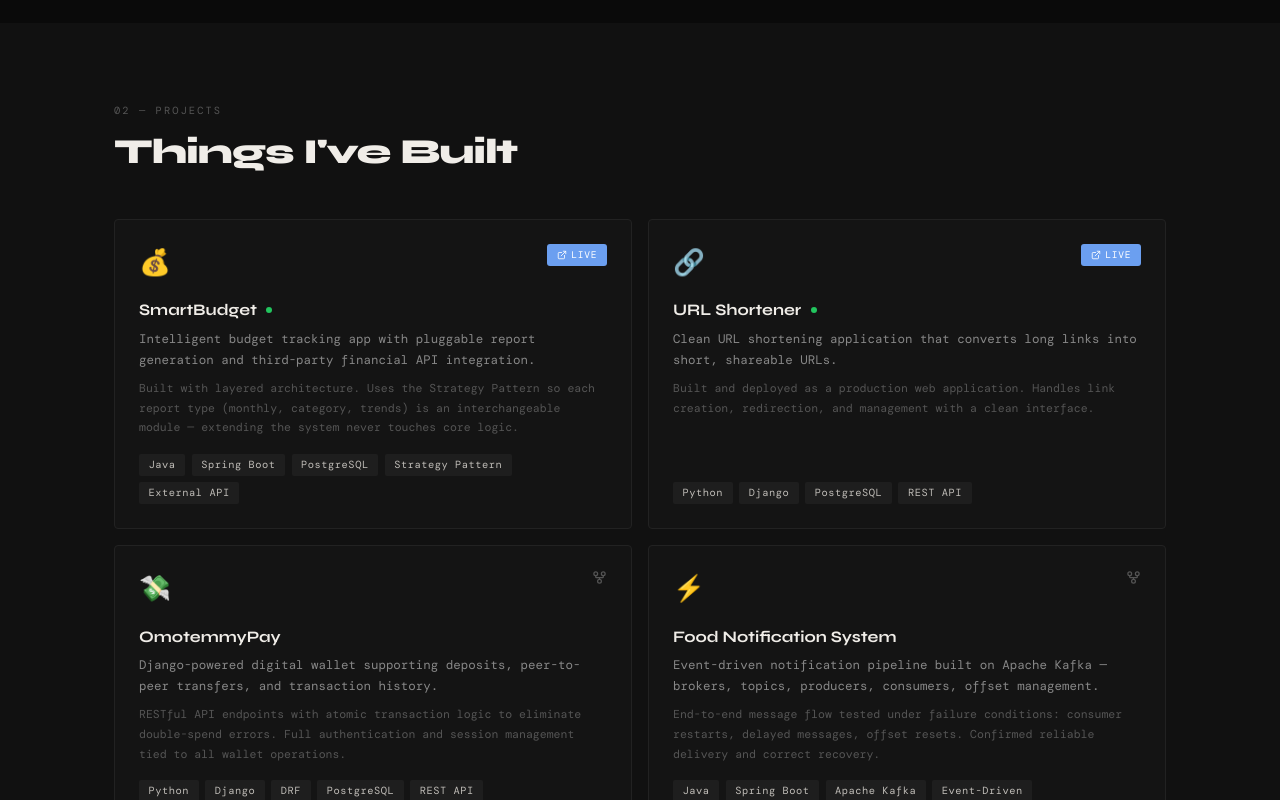
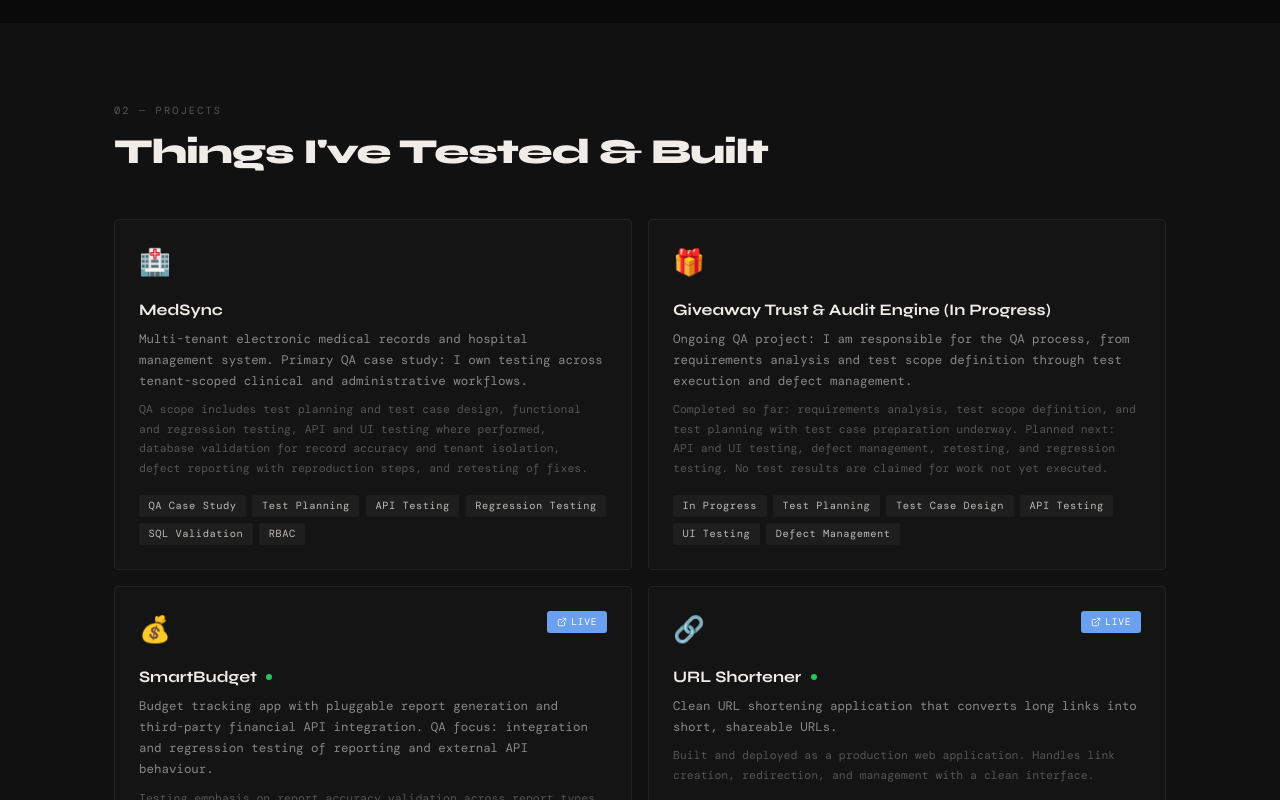
Before and after one commit to fathiaoyinloye/fathiaoyinloye, a Next.js app in the folder fathia-portfolio/: page / in a window 1280 px wide. Shown: the part 1920-2720 px from the top of the page. Built offline with nearby package versions, Linux system fonts and the light colour scheme; a web font is replaced by a local one.

Commit message:
Prioritise MedSync, Giveaway and SmartBudget QA case studies in Projects

```diff
--- a/fathia-portfolio/app/components/Projects.tsx
+++ b/fathia-portfolio/app/components/Projects.tsx
@@ -3,11 +3,29 @@ import { ExternalLink, GitFork } from "lucide-react";
 
 const projects = [
   {
+    name: "MedSync",
+    emoji: "🏥",
+    desc: "Multi-tenant electronic medical records and hospital management system. Primary QA case study: I own testing across tenant-scoped clinical and administrative workflows.",
+    detail: "QA scope includes test planning and test case design, functional and regression testing, API and UI testing where performed, database validation for record accuracy and tenant isolation, defect reporting with reproduction steps, and retesting of fixes.",
+    tags: ["QA Case Study", "Test Planning", "API Testing", "Regression Testing", "SQL Validation", "RBAC"],
+    live: null,
+    github: null,
+  },
+  {
+    name: "Giveaway Trust & Audit Engine (In Progress)",
+    emoji: "🎁",
+    desc: "Ongoing QA project: I am responsible for the QA process, from requirements analysis and test scope definition through test execution and defect management.",
+    detail: "Completed so far: requirements analysis, test scope definition, and test planning with test case preparation underway. Planned next: API and UI testing, defect management, retesting, and regression testing. No test results are claimed for work not yet executed.",
+    tags: ["In Progress", "Test Planning", "Test Case Design", "API Testing", "UI Testing", "Defect Management"],
+    live: null,
+    github: null,
+  },
+  {
     name: "SmartBudget",
     emoji: "💰",
-    desc: "Intelligent budget tracking app with pluggable report generation and third-party financial API integration.",
-    detail: "Built with layered architecture. Uses the Strategy Pattern so each report type (monthly, category, trends) is an interchangeable module — extending the system never touches core logic.",
-    tags: ["Java", "Spring Boot", "PostgreSQL", "Strategy Pattern", "External API"],
+    desc: "Budget tracking app with pluggable report generation and third-party financial API integration. QA focus: integration and regression testing of reporting and external API behaviour.",
+    detail: "Testing emphasis on report accuracy validation across report types (monthly, category, trends), regression testing when report modules change, and third-party API failure scenarios. Built with layered architecture using the Strategy Pattern so each report type is an interchangeable module.",
+    tags: ["Java", "Spring Boot", "PostgreSQL", "Strategy Pattern", "External API", "Integration Testing", "Regression Testing"],
     live: "https://budget-application-one.vercel.app/",
     github: null,
   },
@@ -65,7 +83,7 @@ export function Projects() {
         <div style={{ marginBottom: "2.5rem" }}>
           <p className="section-label" style={{ marginBottom: "0.5rem" }}>02 — PROJECTS</p>
           <h2 style={{ fontSize: "clamp(1.6rem, 5vw, 2.2rem)", fontWeight: 800, letterSpacing: "-0.03em", color: "var(--fg)" }}>
-            Things I've Built
+            Things I've Tested & Built
           </h2>
         </div>
 
```
